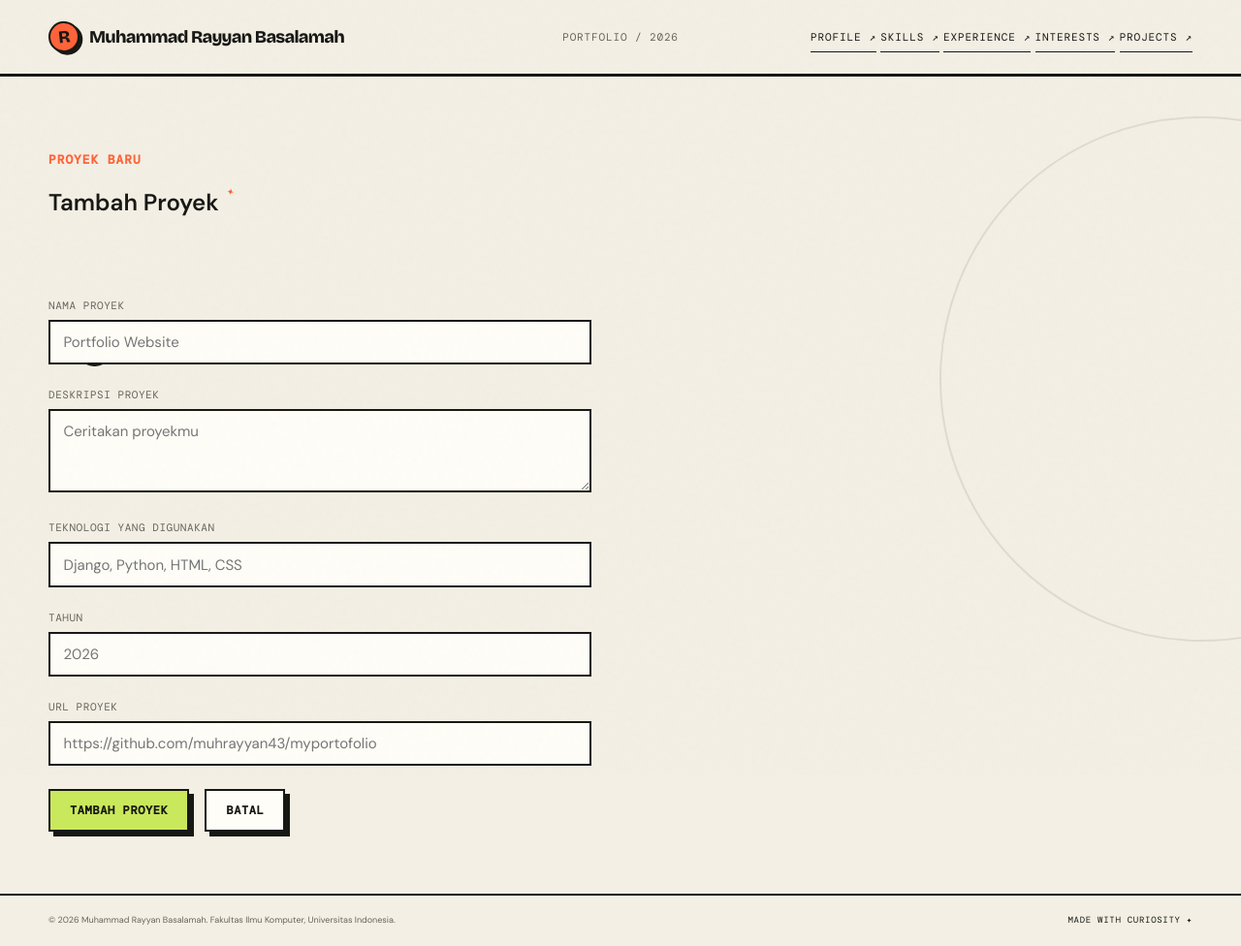
After one commit to muhrayyan43/myportofolio, a Django app: page /project/create/ in a window 1280 px wide. The commit adds this page. Shown: the whole page at 97% size. Run offline with Django 5.2, Linux system fonts and the light colour scheme.

Commit message:
feat: implement ProjectForm and create_project view

```diff
--- /dev/null
+++ b/main/forms.py
@@ -0,0 +1,55 @@
+from django.forms import ModelForm, TextInput, Textarea, NumberInput, URLInput
+
+from main.models import Project
+
+
+class ProjectForm(ModelForm):
+    class Meta:
+        model = Project
+        fields = [
+            "title",
+            "description",
+            "tech_stack",
+            "year",
+            "url",
+        ]
+
+        labels = {
+            "title": "Nama Proyek",
+            "description": "Deskripsi Proyek",
+            "tech_stack": "Teknologi yang Digunakan",
+            "year": "Tahun",
+            "url": "URL Proyek",
+        }
+
+        widgets = {
+            "title": TextInput(
+                attrs={
+                    "placeholder": "Portfolio Website",
+                    "maxlength": 255,
+                }
+            ),
+            "description": Textarea(
+                attrs={
+                    "placeholder": "Ceritakan proyekmu",
+                    "rows": 3,
+                }
+            ),
+            "tech_stack": TextInput(
+                attrs={
+                    "placeholder": "Django, Python, HTML, CSS",
+                }
+            ),
+            "year": NumberInput(
+                attrs={
+                    "placeholder": "2026",
+                    "min": 2000,
+                    "max": 2100,
+                }
+            ),
+            "url": URLInput(
+                attrs={
+                    "placeholder": "https://github.com/muhrayyan43/myportofolio",
+                }
+            ),
+        }
--- a/main/urls.py
+++ b/main/urls.py
@@ -1,5 +1,5 @@
 from django.urls import path
-from main.views import show_main, show_experience, show_project
+from main.views import show_main, show_experience, show_project, create_project
 
 
 app_name = "main"
@@ -9,4 +9,5 @@ urlpatterns = [
     path("", show_main, name="show_main"),
     path("experience/", show_experience, name="show_experience"),
     path("project/", show_project, name="show_project"),
+    path("project/create/", create_project, name="create_project"),
 ]
--- a/main/views.py
+++ b/main/views.py
@@ -1,5 +1,9 @@
-from django.shortcuts import render
+from django.contrib import messages
+from django.shortcuts import render, redirect
+
 from main.models import Experience, Project
+from main.forms import ProjectForm
+
 
 def show_main(request):
     context = {
@@ -32,3 +36,19 @@ def show_project(request):
     }
 
     return render(request, "project.html", context)
+
+
+def create_project(request):
+    form = ProjectForm(request.POST or None)
+
+    if request.method == "POST" and form.is_valid():
+        form.save()
+        messages.success(request, "Proyek baru berhasil ditambahkan!")
+        return redirect("main:show_project")
+
+    context = {
+        "name": "Muhammad Rayyan Basalamah",
+        "form": form,
+    }
+
+    return render(request, "project_form.html", context)
--- a/static/css/style.css
+++ b/static/css/style.css
@@ -1240,3 +1240,88 @@ body::after {
     font-family: var(--display);
     font-size: 24px;
 }
+
+
+/* PROJECT FORM */
+
+.project-form {
+    max-width: 560px;
+    margin-top: 2rem;
+}
+
+.form-group {
+    margin-bottom: 1.5rem;
+}
+
+.form-group label {
+    display: block;
+    margin-bottom: .5rem;
+    font-family: var(--mono);
+    font-size: 11px;
+    letter-spacing: .05em;
+    text-transform: uppercase;
+    color: var(--muted);
+}
+
+.form-group input,
+.form-group textarea {
+    width: 100%;
+    box-sizing: border-box;
+    padding: .7rem .85rem;
+    border: var(--border);
+    background: var(--white);
+    color: var(--ink);
+    font-family: var(--body);
+    font-size: 15px;
+}
+
+.form-group input:focus,
+.form-group textarea:focus {
+    outline: none;
+    box-shadow: 4px 4px 0 var(--ink);
+}
+
+.form-error {
+    margin-top: .4rem;
+    color: var(--orange);
+    font-family: var(--mono);
+    font-size: 11px;
+}
+
+.form-actions {
+    display: flex;
+    gap: 1rem;
+    margin-top: 1rem;
+}
+
+.button {
+    display: inline-block;
+    padding: .75rem 1.25rem;
+    border: var(--border);
+    background: var(--lime);
+    color: var(--ink);
+    font-family: var(--mono);
+    font-size: 12px;
+    font-weight: 600;
+    letter-spacing: .05em;
+    text-transform: uppercase;
+    text-decoration: none;
+    cursor: pointer;
+    box-shadow: 5px 5px 0 var(--ink);
+    transition:
+        transform .15s ease,
+        box-shadow .15s ease;
+}
+
+.button:hover {
+    transform: translate(-2px, -2px);
+    box-shadow: 7px 7px 0 var(--ink);
+}
+
+.button-secondary {
+    background: var(--white);
+}
+
+.project-add-button {
+    margin-top: 1.25rem;
+}
--- a/templates/project.html
+++ b/templates/project.html
@@ -23,6 +23,10 @@
                         Beberapa hal nyata yang<br>
                         sudah saya kerjakan.
                     </p>
+
+                    <a href="{% url 'main:create_project' %}" class="button project-add-button">
+                        + Tambah Proyek
+                    </a>
                 </div>
 
                 <div class="experience-count">
--- /dev/null
+++ b/templates/project_form.html
@@ -0,0 +1,46 @@
+{% extends "base.html" %}
+
+{% block meta %}
+<title>Tambah Proyek - {{ name }}</title>
+{% endblock meta %}
+
+{% block content %}
+<main>
+    <section class="project-section" id="project-form">
+        <div class="container">
+
+            <div class="experience-intro">
+                <div>
+                    <p class="section-kicker">
+                        Proyek baru
+                    </p>
+
+                    <h1>
+                        Tambah Proyek<span class="experience-star">✦</span>
+                    </h1>
+                </div>
+            </div>
+
+            <form method="post" action="{% url 'main:create_project' %}" class="project-form">
+                {% csrf_token %}
+
+                {% for field in form %}
+                    <div class="form-group">
+                        <label for="{{ field.id_for_label }}">{{ field.label }}</label>
+                        {{ field }}
+                        {% for error in field.errors %}
+                            <p class="form-error">{{ error }}</p>
+                        {% endfor %}
+                    </div>
+                {% endfor %}
+
+                <div class="form-actions">
+                    <button type="submit" class="button">Tambah Proyek</button>
+                    <a href="{% url 'main:show_project' %}" class="button button-secondary">Batal</a>
+                </div>
+            </form>
+
+        </div>
+    </section>
+</main>
+{% endblock content %}
```
